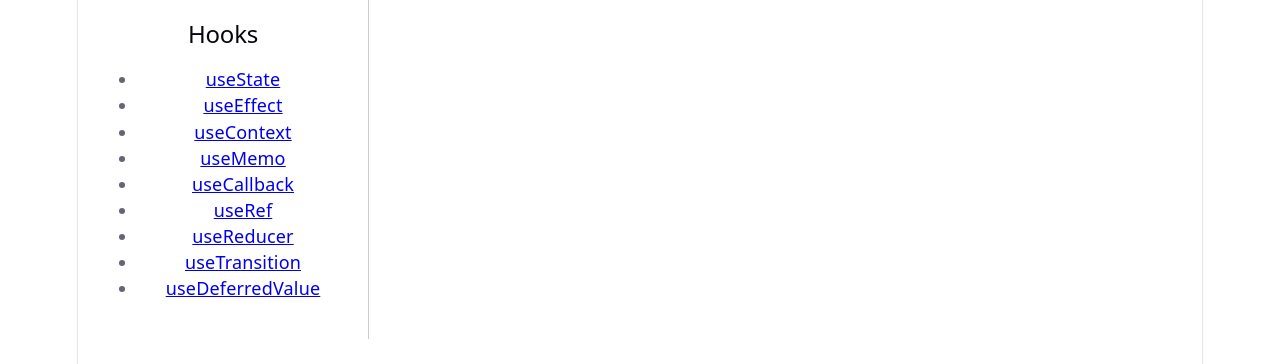
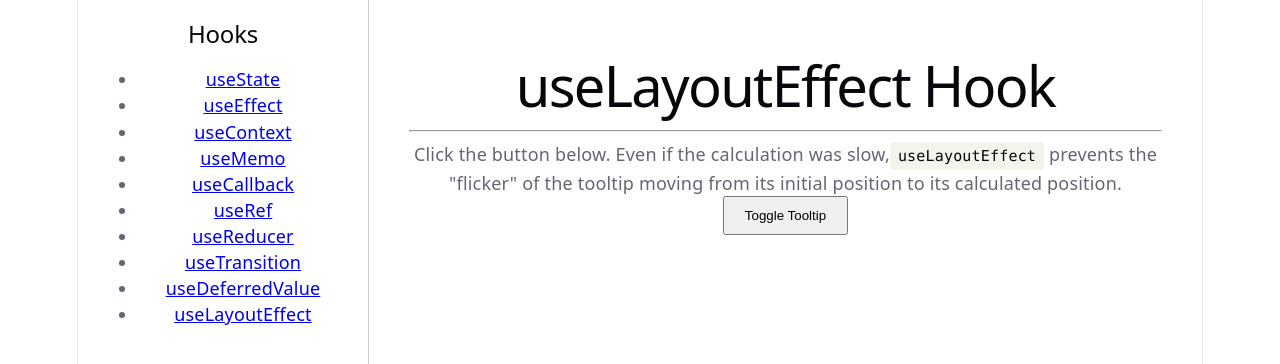
Before and after one commit to prasadaraod/react-hooks-explorer, a React (Vite) app: page /use-layout-effect in a window 1280 px wide. Shown: the top 364 px of the page. Built offline with nearby package versions, Linux system fonts and the light colour scheme.

Commit message:
use layout effect for dom measurements

```diff
--- a/src/App.jsx
+++ b/src/App.jsx
@@ -8,6 +8,7 @@ import UseRefPage from './pages/UseRefPage';
 import UseReducerPage from './pages/UseReducerPage';
 import UseTransitionPage from './pages/UseTransitionPage';
 import UseDeferredValuePage from './pages/UseDeferredValuePage';
+import UseLayoutEffectPage from './pages/UseLayoutEffectPage';
 
 function App() {
   return (
@@ -26,6 +27,7 @@ function App() {
             <li><Link to="/use-reducer">useReducer</Link></li>
             <li><Link to="/use-transition">useTransition</Link></li>
             <li><Link to="/use-deferred-value">useDeferredValue</Link></li>
+            <li><Link to="/use-layout-effect">useLayoutEffect</Link></li>
             {/* We will add more links here as we go */}
           </ul>
         </nav>
@@ -42,6 +44,7 @@ function App() {
             <Route path='/use-reducer' element={<UseReducerPage />} />
             <Route path='/use-transition' element={<UseTransitionPage />} />
             <Route path='/use-deferred-value' element={<UseDeferredValuePage />} />
+            <Route path='/use-layout-effect' element={<UseLayoutEffectPage />} />
             <Route path="/" element={<h1>Select a Hook to explore</h1>} />
           </Routes>
         </main>
--- /dev/null
+++ b/src/pages/UseLayoutEffectPage.jsx
@@ -0,0 +1,63 @@
+import { useState, useLayoutEffect, useRef } from 'react';
+
+const UseLayoutEffectPage = () => {
+  const [show, setShow] = useState(false);
+  const [top, setTop] = useState(0);
+  const buttonRef = useRef(null);
+  const tooltipRef = useRef(null);
+
+  // useLayoutEffect ensures the position is calculated BEFORE the tooltip appears
+  useLayoutEffect(() => {
+    if (tooltipRef.current == null || buttonRef.current == null) return;
+
+    // Measure the button position
+    const { bottom } = buttonRef.current.getBoundingClientRect();
+
+    // Set the tooltip top position to be exactly below the button
+    setTop(bottom + 25);
+
+    console.log("useLayoutEffect: Position calculated before paint");
+  }, [show]);
+
+  return (
+    <div style={{ padding: '20px' }}>
+      <h1>useLayoutEffect Hook</h1>
+      <hr />
+
+      <section>
+        <p>
+          Click the button below. Even if the calculation was slow,
+          <code>useLayoutEffect</code> prevents the "flicker" of the tooltip
+          moving from its initial position to its calculated position.
+        </p>
+
+        <button
+          ref={buttonRef}
+          onClick={() => setShow(prev => !prev)}
+          style={{ padding: '10px 20px' }}
+        >
+          Toggle Tooltip
+        </button>
+
+        {show && (
+          <div
+            ref={tooltipRef}
+            style={{
+              position: 'absolute',
+              top: `${top}px`,
+              background: '#333',
+              color: '#fff',
+              padding: '10px',
+              borderRadius: '4px',
+              zIndex: 10
+            }}
+          >
+            I am a Tooltip positioned via useLayoutEffect!
+          </div>
+        )}
+      </section>
+    </div>
+  );
+};
+
+export default UseLayoutEffectPage;
```
